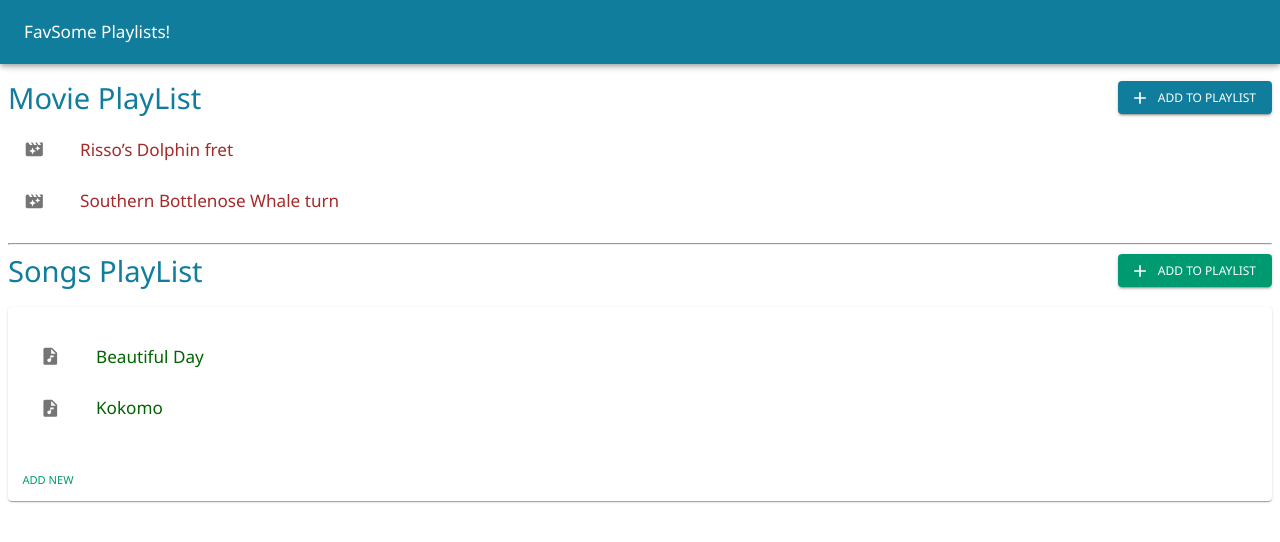
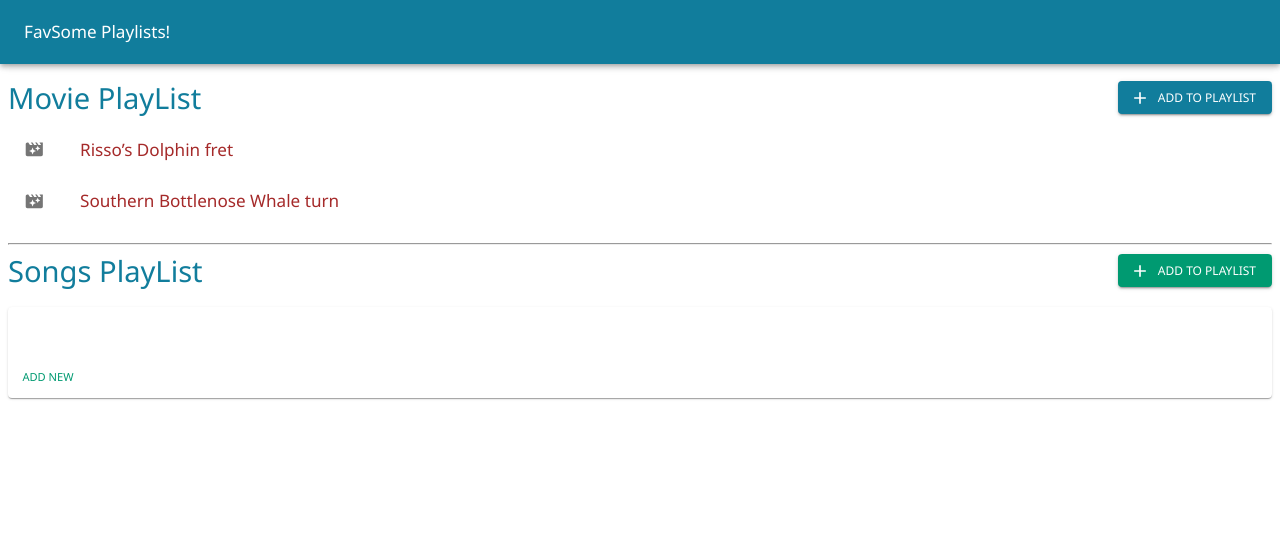
Before and after one commit to chandanch/favsome-playlist, a React (Create React App) app: page / in a window 1280 px wide. Shown: the top 542 px of the page. Built offline with nearby package versions, Linux system fonts and the light colour scheme.

Commit message:
get songs from redux store and render playlist

```diff
--- a/src/components/songs-playlist/SongsPlaylist.jsx
+++ b/src/components/songs-playlist/SongsPlaylist.jsx
@@ -15,16 +15,47 @@ import {
 	ListItemIcon,
 	ListItemText,
 } from '@mui/material';
-import { useDispatch } from 'react-redux';
+import { useDispatch, useSelector } from 'react-redux';
 
 import { getRandomSongName } from '../../services/fakerService';
 import { addSong } from '../../store';
 
 const SongsPlayList = () => {
+	// useDispatch: to access dispatch function
 	const dispatch = useDispatch();
 
+	const songs = useSelector((state) => {
+		return state.songs;
+	});
+
 	const addSongToList = () => {
+		// 1. call the action creation function with payload which returns the action obj
+		// 2. invoke the dispatch function with the action object
+		// 3. specific reducer then handles the action
 		dispatch(addSong(getRandomSongName()));
+	};
+
+	const displaySongList = () => {
+		const songsList = songs.map((song) => {
+			return (
+				<ListItem disablePadding key={Math.random()}>
+					<ListItemButton>
+						<ListItemIcon>
+							<AudioFileIcon />
+						</ListItemIcon>
+						<ListItemText
+							primary={
+								<Typography variant='h6' color='darkgreen'>
+									{song}
+								</Typography>
+							}
+						/>
+					</ListItemButton>
+				</ListItem>
+			);
+		});
+
+		return songsList;
 	};
 
 	return (
@@ -55,42 +86,7 @@ const SongsPlayList = () => {
 			<br />
 			<Card className={styles.cardContainer}>
 				<CardContent>
-					<List>
-						<ListItem disablePadding>
-							<ListItemButton>
-								<ListItemIcon>
-									<AudioFileIcon />
-								</ListItemIcon>
-								<ListItemText
-									primary={
-										<Typography
-											variant='h6'
-											color='darkgreen'
-										>
-											{getRandomSongName()}
-										</Typography>
-									}
-								/>
-							</ListItemButton>
-						</ListItem>
-						<ListItem disablePadding>
-							<ListItemButton>
-								<ListItemIcon>
-									<AudioFileIcon />
-								</ListItemIcon>
-								<ListItemText
-									primary={
-										<Typography
-											variant='h6'
-											color='darkgreen'
-										>
-											{getRandomSongName()}
-										</Typography>
-									}
-								/>
-							</ListItemButton>
-						</ListItem>
-					</List>
+					<List>{displaySongList()}</List>
 				</CardContent>
 				<CardActions>
 					<Button size='small' color='secondary'>
```
